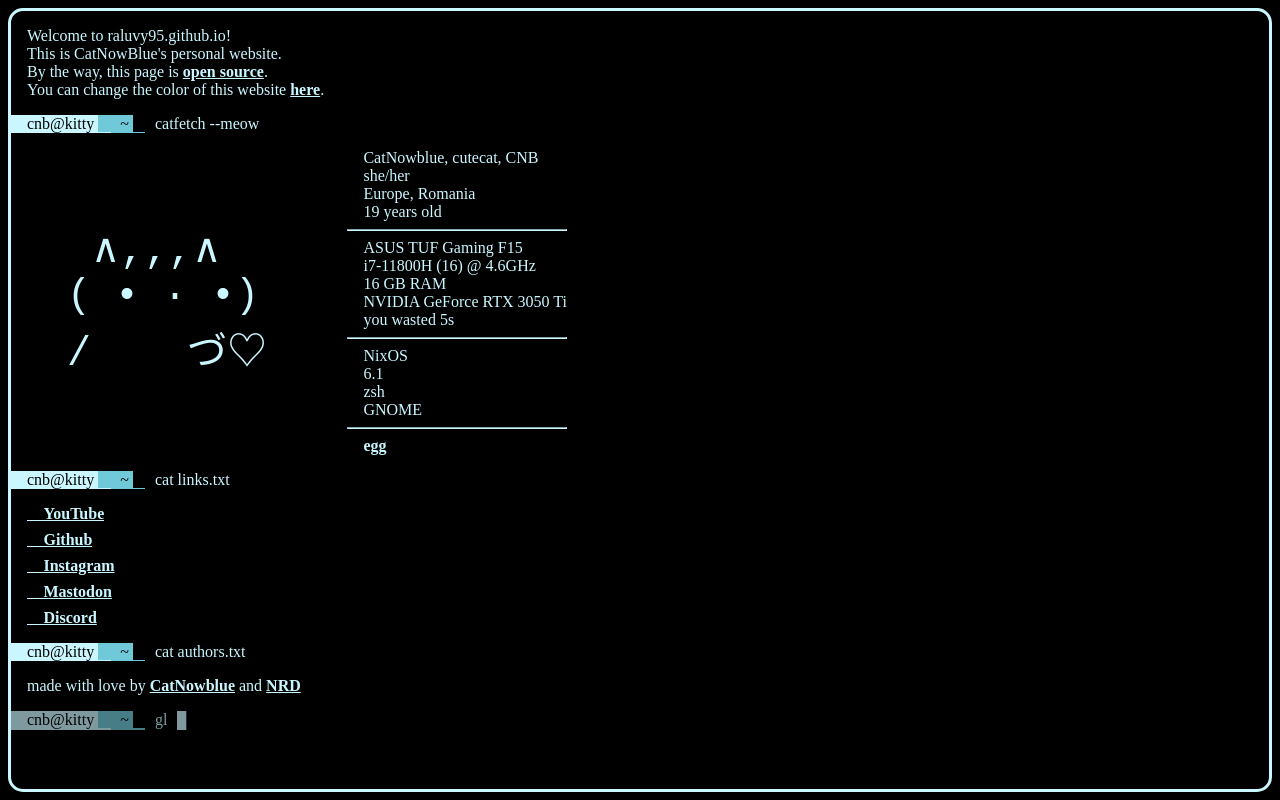
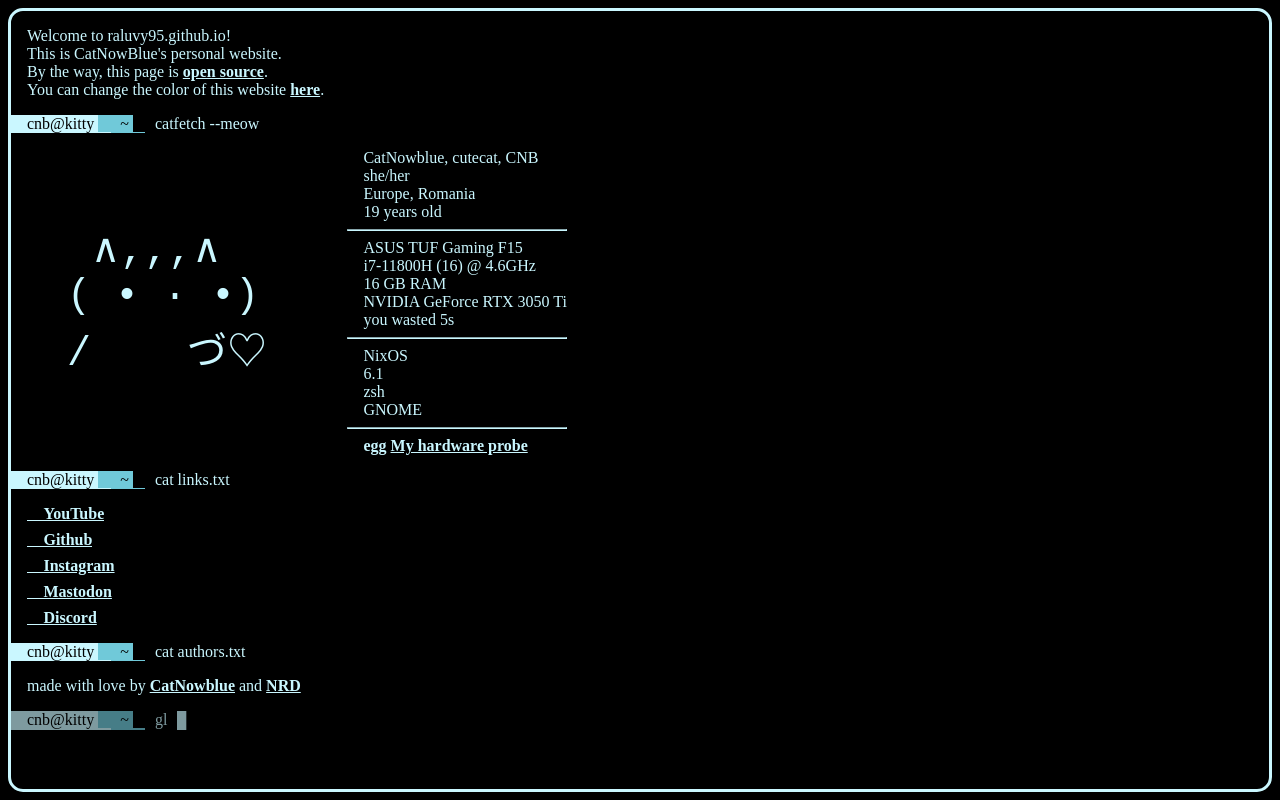
Before and after one commit to raluvy95/raluvy95.github.io, a Svelte app: page / in a window 1280 px wide. Built offline with nearby package versions, Linux system fonts and the light colour scheme; a web font is replaced by a local one.

Commit message:
Update CatFetch.svelte

```diff
--- a/src/modules/CatFetch.svelte
+++ b/src/modules/CatFetch.svelte
@@ -42,6 +42,7 @@
                  GNOME<br />
                 <hr />
                 <a class="egg" href="egg.png" target="_blank">󰪯 egg</a>
+                <a href="https://linux-hardware.org/?probe=021499aed9" target="_blank">My hardware probe</a>
             </div>
         </div>
     </div>
```
